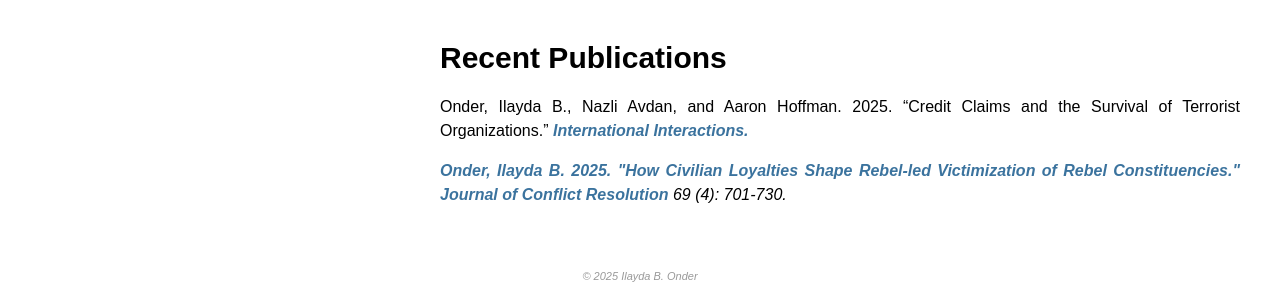
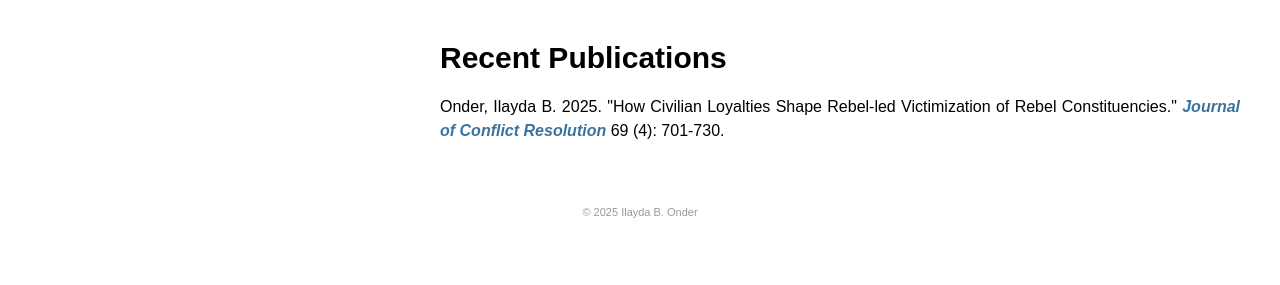
Before and after one commit to ilaydaonder/my-first-website, a plain HTML site: page index.html in a window 1280 px wide. Shown: the part 588-873 px from the top of the page. After the commit the page ends 809 px from the top, so only its background shows below. Drawn offline with Linux system fonts and the light colour scheme.

Commit message:
Update index.html

```diff
--- a/index.html
+++ b/index.html
@@ -212,7 +212,6 @@ footer {
         <p>I am a Civil War Paths Fellow with the Centre for the Comparative Study of Civil War at the University of York. I am also affiliated with the Peace & Conflict team of the <a href="https://bush.tamu.edu/mosbacher/ledr/" target="_blank">Lab for Economic Development Research (LEDR)</a>.</p>
         <p>Please reach me at ilaydaonder [at] tamu [dot] edu.</p>
         <h1>Recent Publications</h1>
-        <p>Onder, Ilayda B., Nazli Avdan, and Aaron Hoffman. 2025. “Credit Claims and the Survival of Terrorist Organizations.” <i><a href="https://doi.org/10.1080/03050629.2025.2505010" target="_blank">International Interactions.</p>
         <p>Onder, Ilayda B. 2025. "How Civilian Loyalties Shape Rebel-led Victimization of Rebel Constituencies." <i><a href="https://doi.org/10.1177/00220027241263006" target="_blank">Journal of Conflict Resolution</a></i> 69 (4): 701-730.</p>
     </div>
 </div>
```
